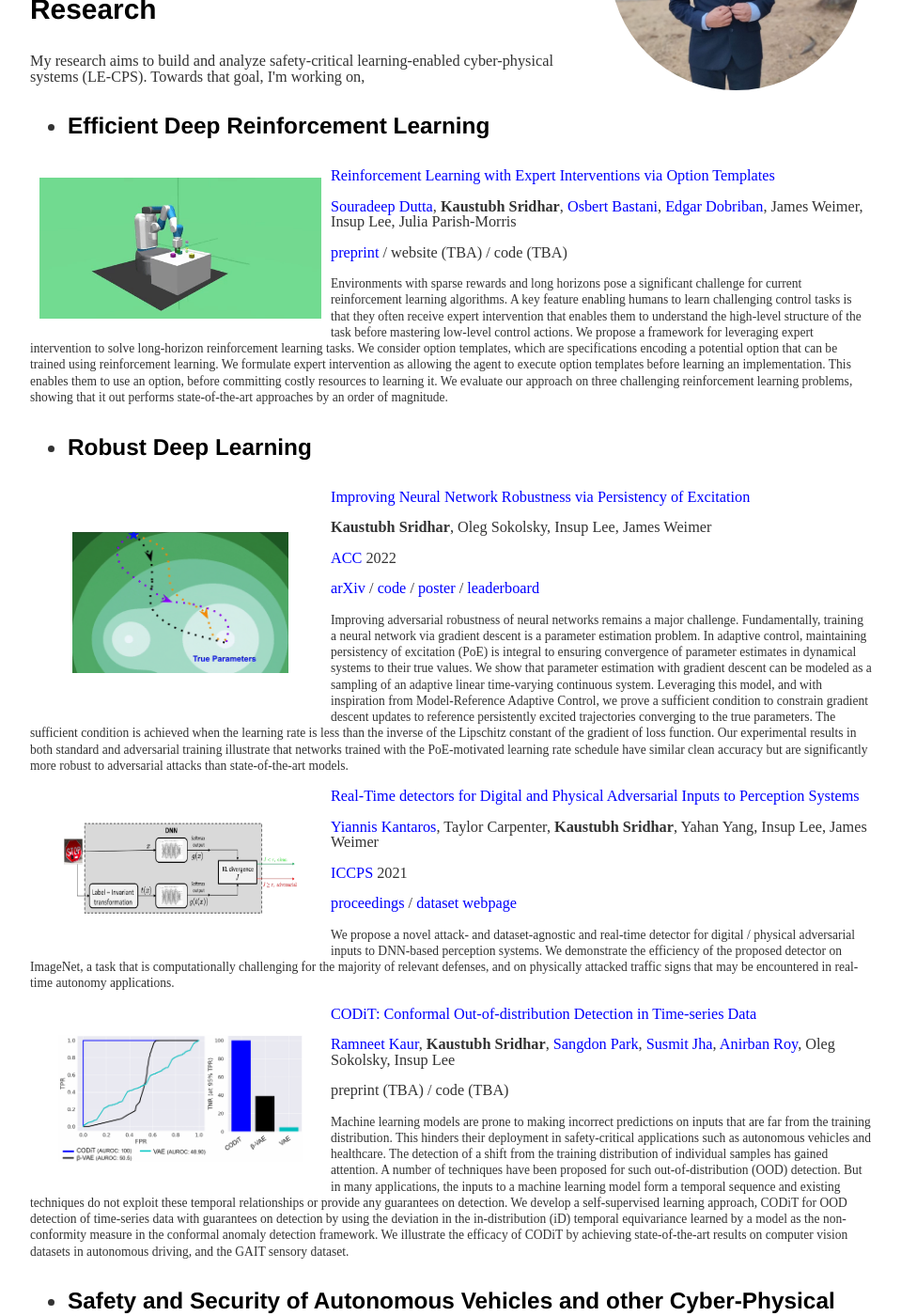
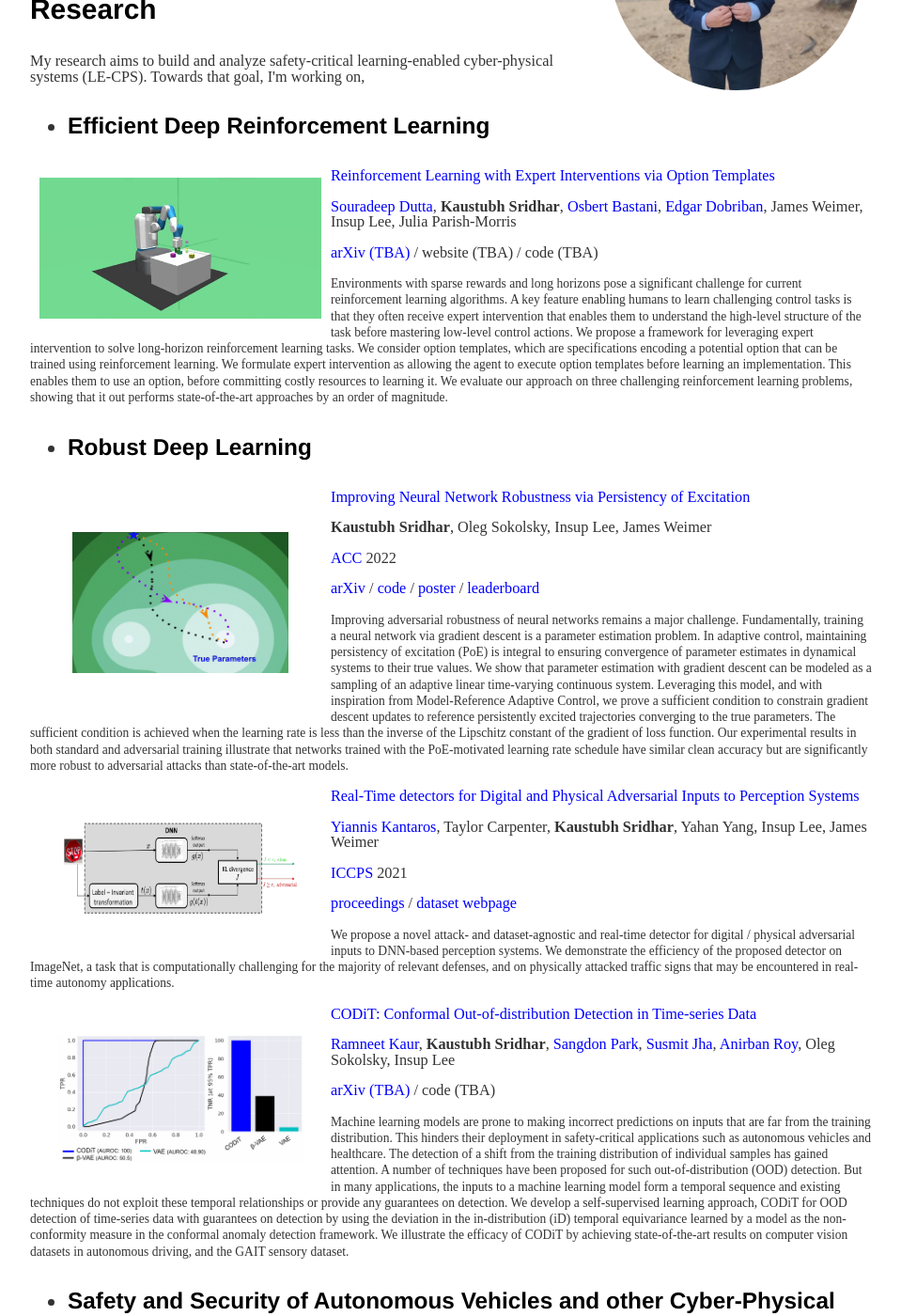
Before and after one commit to kaustubhsridhar/kaustubhsridhar_old.github.io, a Jekyll site: the page built from index.html, in a window 1280 px wide and 1400 px high, scrolled down 355 px. Shown: the whole window at 94% size, without its empty margins (160-1119 px from the left). Built offline with Jekyll 4.4.1, drawn with Linux system fonts in a browser that asks for light colours.

Commit message:
Update index.html

```diff
--- a/index.html
+++ b/index.html
@@ -23,10 +23,10 @@
 	</ul></h5>
 
 	<img src="/images/fetch_4blocks.gif" alt="craft_fetch" align="left" style="width:300px; height:150px; padding: 10px;" class="img_rect">
-	<p><a id="OptionTemplates"><a href="https://drive.google.com/file/d/1Np63tQhE0ao9lHFkUMg9qrRRt6IkTJFA/view?usp=sharing">Reinforcement Learning with Expert Interventions via Option Templates</a></a></p>
+	<p><a id="OptionTemplates"><a href="">Reinforcement Learning with Expert Interventions via Option Templates</a></a></p>
 	<p><a href="https://sites.google.com/site/duttasouradeep39/">Souradeep Dutta</a>, <b>Kaustubh Sridhar</b>, <a href="https://obastani.github.io/">Osbert Bastani</a>, <a href="https://statistics.wharton.upenn.edu/profile/dobriban/">Edgar Dobriban</a>, James Weimer, Insup Lee, Julia Parish-Morris</p>
 	<!--<p>Submitted to <a href="https://icml.cc/">ICML</a> 2022</p>-->
-	<p><a href="https://drive.google.com/file/d/1Np63tQhE0ao9lHFkUMg9qrRRt6IkTJFA/view?usp=sharing">preprint</a> / website (TBA) / code (TBA) </p>
+	<p><a href="">arXiv (TBA)</a> / website (TBA) / code (TBA) </p>
 	<p><small>Environments with sparse rewards and long horizons pose a significant challenge for current reinforcement learning algorithms. A key feature enabling humans to learn challenging control tasks is that they often receive expert intervention that enables them to understand the high-level structure of the task before mastering low-level control actions. We propose a framework for leveraging expert intervention to solve long-horizon reinforcement learning tasks. We consider option templates, which are specifications encoding a potential option that can be trained using reinforcement learning. We formulate expert intervention as allowing the agent to execute option templates before learning an implementation. This enables them to use an option, before committing costly resources to learning it. We evaluate our approach on three challenging reinforcement learning problems, showing that it out performs state-of-the-art approaches by an order of magnitude.
 		</small></p>
 
@@ -55,7 +55,7 @@
 	<p><a id="CODiT"><a href="">CODiT: Conformal Out-of-distribution Detection in Time-series Data</a></a></p>
 	<p><a href="https://scholar.google.com/citations?user=tMfMh_wAAAAJ&hl=en">Ramneet Kaur</a>, <b>Kaustubh Sridhar</b>, <a href="https://sangdon.github.io/">Sangdon Park</a>, <a href="https://susmitjha.github.io/">Susmit Jha</a>, <a href="https://scholar.google.com/citations?user=N9eSuR4AAAAJ&hl=en">Anirban Roy</a>, Oleg Sokolsky, Insup Lee</p>
 	<!--<p>Submitted to <a href="https://www.ijcai.org/">IJCAI</a> 2022</p>-->
-	<p>preprint (TBA) / code (TBA)</p>
+	<p><a href="">arXiv (TBA)</a> / code (TBA)</p>
 	<p><small>Machine learning models are prone to making incorrect predictions on inputs that are far from the training distribution. This hinders their deployment in safety-critical applications such as autonomous vehicles and healthcare. The detection of a shift from the training distribution of individual samples has gained attention. A number of techniques have been proposed for such out-of-distribution (OOD) detection. But in many applications, the inputs to a machine learning model form a temporal sequence and existing techniques do not exploit these temporal relationships or provide any guarantees on detection. We develop a self-supervised learning approach, CODiT for OOD detection of time-series data with guarantees on detection by using the deviation in the in-distribution (iD) temporal equivariance learned by a model as the non-conformity measure in the conformal anomaly detection framework. We illustrate the efficacy of CODiT by achieving state-of-the-art results on computer vision datasets in autonomous driving, and the GAIT sensory dataset.
 		</small></p>
 
```
